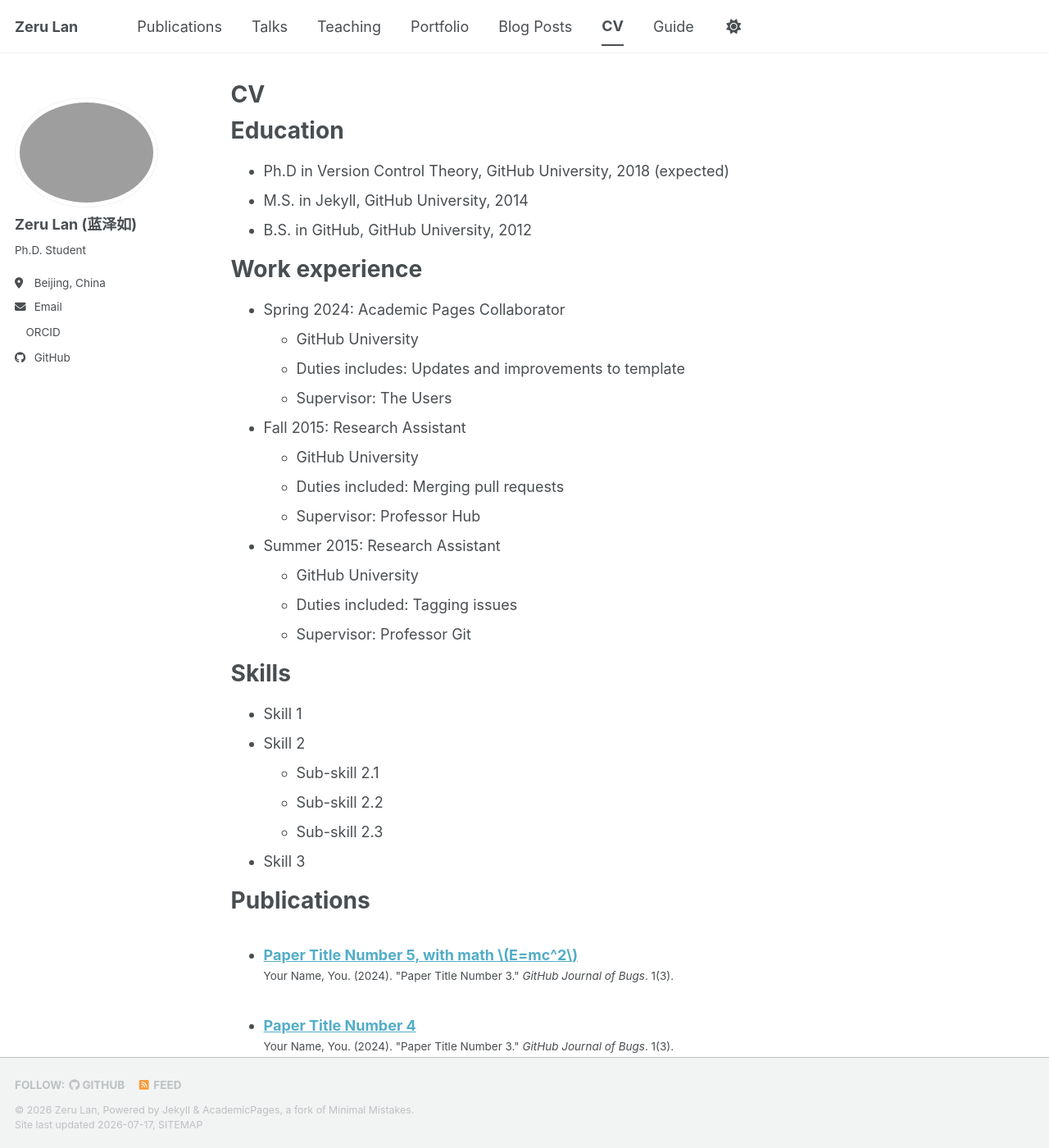
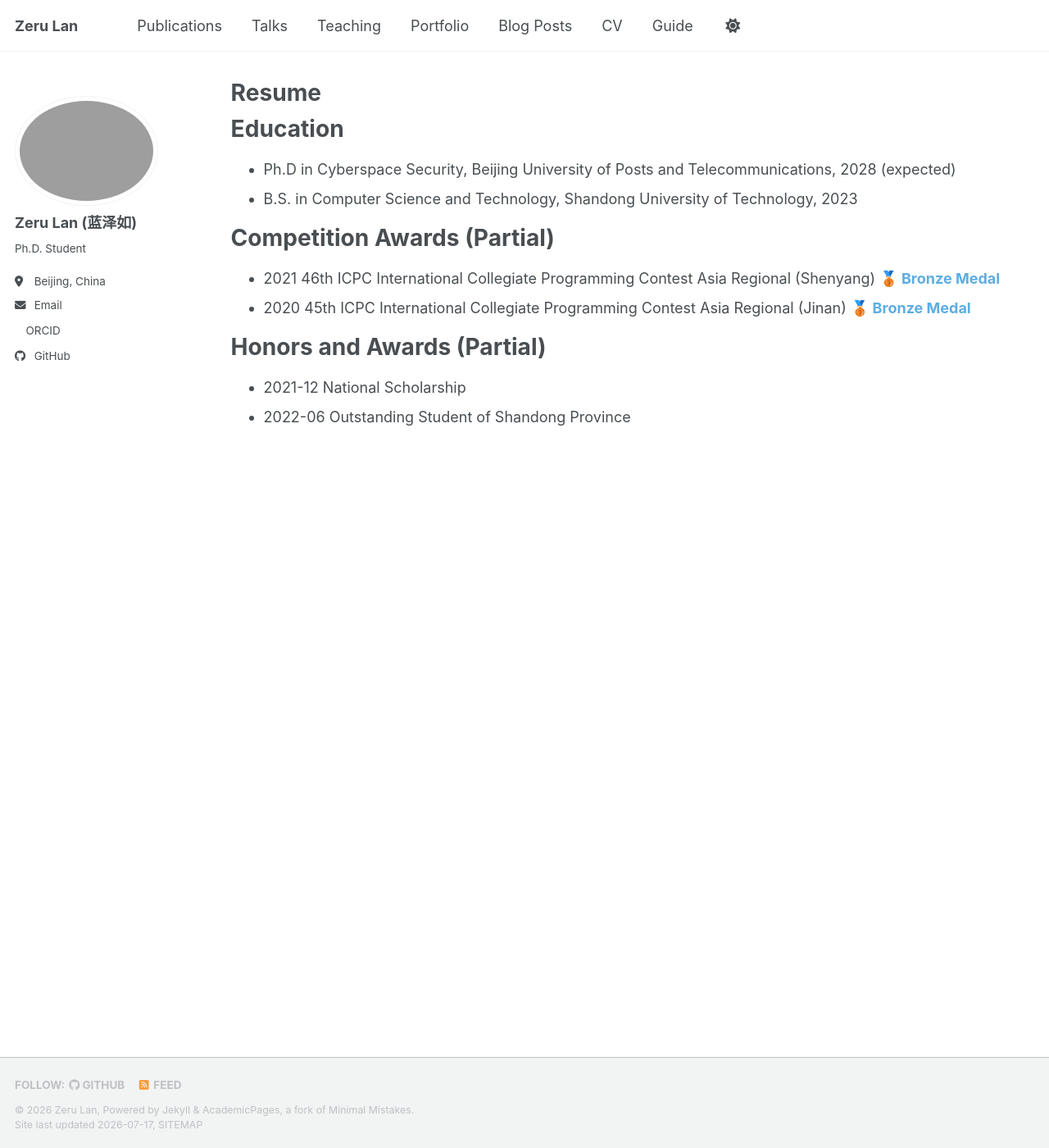
Before and after one commit to LanZeru/LanZeru.github.io, a Jekyll site: the page built from _pages/cv.md, in a window 1280 px wide and 1400 px high. Shown: the whole window at 82% size. Built offline with Jekyll 4.4.1, drawn with Linux system fonts in a browser that asks for light colours; a style sheet for code colours, icons or effects is not loaded; some of the changed text lies outside the part shown.

Commit message:
Update cv.md

```diff
--- a/_pages/cv.md
+++ b/_pages/cv.md
@@ -1,7 +1,7 @@
 ---
 layout: archive
-title: "CV"
-permalink: /cv/
+title: "Resume"
+permalink: /Resume/
 author_profile: true
 redirect_from:
   - /resume
@@ -11,54 +11,15 @@ redirect_from:
 
 Education
 ======
-* Ph.D in Version Control Theory, GitHub University, 2018 (expected)
-* M.S. in Jekyll, GitHub University, 2014
-* B.S. in GitHub, GitHub University, 2012
+* Ph.D in Cyberspace Security, Beijing University of Posts and Telecommunications, 2028 (expected)
+* B.S. in Computer Science and Technology, Shandong University of Technology, 2023
 
-Work experience
+Competition Awards (Partial)
 ======
-* Spring 2024: Academic Pages Collaborator
-  * GitHub University
-  * Duties includes: Updates and improvements to template
-  * Supervisor: The Users
+* 2021 46th ICPC International Collegiate Programming Contest Asia Regional (Shenyang)       <span style="color:#5DADE2;"><strong>🥉 Bronze Medal</strong></span>
+* 2020 45th ICPC International Collegiate Programming Contest Asia Regional (Jinan)          <span style="color:#5DADE2;"><strong>🥉 Bronze Medal</strong></span>
 
-* Fall 2015: Research Assistant
-  * GitHub University
-  * Duties included: Merging pull requests
-  * Supervisor: Professor Hub
-
-* Summer 2015: Research Assistant
-  * GitHub University
-  * Duties included: Tagging issues
-  * Supervisor: Professor Git
-
-Skills
+Honors and Awards (Partial)
 ======
-* Skill 1
-* Skill 2
-  * Sub-skill 2.1
-  * Sub-skill 2.2
-  * Sub-skill 2.3
-* Skill 3
-
-Publications
-======
-  <ul>{% for post in site.publications reversed %}
-    {% include archive-single-cv.html %}
-  {% endfor %}</ul>
-
-Talks
-======
-  <ul>{% for post in site.talks reversed %}
-    {% include archive-single-talk-cv.html  %}
-  {% endfor %}</ul>
-
-Teaching
-======
-  <ul>{% for post in site.teaching reversed %}
-    {% include archive-single-cv.html %}
-  {% endfor %}</ul>
-
-Service and leadership
-======
-* Currently signed in to 43 different slack teams
+* 2021-12 National Scholarship
+* 2022-06 Outstanding Student of Shandong Province
```
